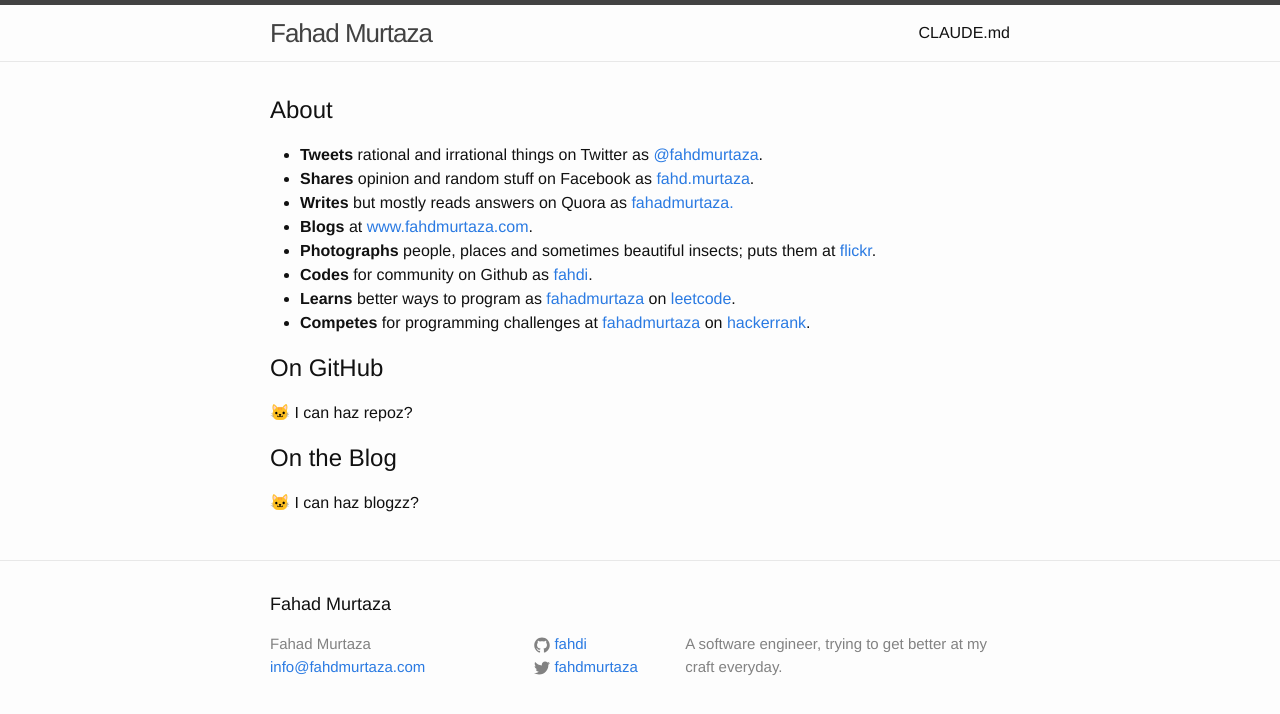
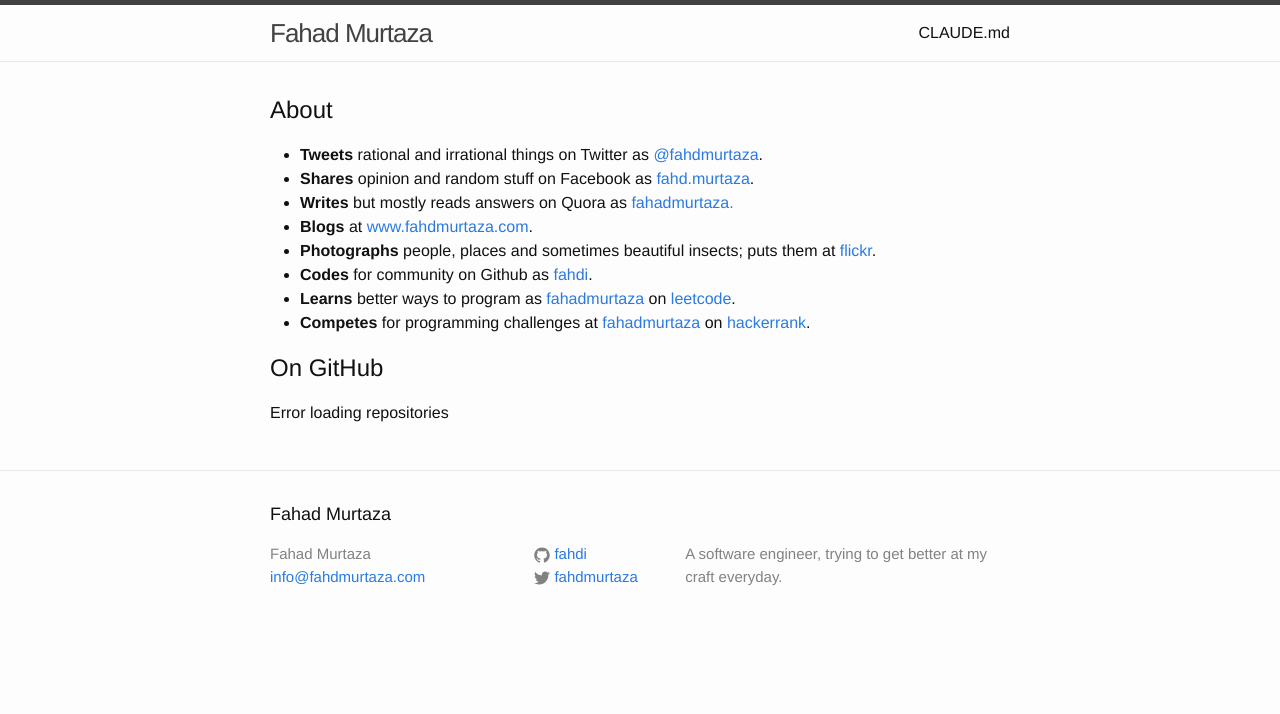
Before and after one commit to fahdi/fahdi.github.io, a Jekyll site: the page built from index.md, in a window 1280 px wide. Shown: the top 714 px of the page. Built offline with Jekyll 4.4.1, drawn with Linux system fonts in a browser that asks for light colours; nearby versions of some CDN libraries; some of the changed lines change nothing that is shown.

Commit message:
Refactored GitHub repositories fetching to use Fetch API for improved performance and error handling in head.html. Removed redundant blog posts include in home.html layout.

```diff
--- a/_includes/head.html
+++ b/_includes/head.html
@@ -7,26 +7,33 @@
   <link rel="stylesheet" href="{{ " /css/main.css " | prepend: site.baseurl }}">
   <link rel="canonical" href="{{ page.url | replace:'index.html','' | prepend: site.baseurl | prepend: site.url }}">
   <link rel="alternate" type="application/rss+xml" title="{{ site.title }}" href="{{ " /feed.xml " | prepend: site.baseurl | prepend: site.url }}" />
-  <script src="https://cdnjs.cloudflare.com/ajax/libs/jquery/3.2.1/jquery.min.js"></script>
   <script>
-    $.ajax({
-      type: "GET",
-      url: '//api.github.com/users/{{ site.github.user }}/repos?callback=?',
-      data: { type: "all", sort: "pushed", direction: "desc" },
-      dataType: 'json',
-      success: function(resp) {
-        if (resp.data.length > 0) {
-          $('#gh_repos').html('<div class="home"><ul></ul></div>');
-          for (var i = 0; i < $(resp.data).length && i < {{ site.github.repo_count }}; i++) {
-            $('#gh_repos > .home > ul').append(
-              '<li><a href="' + resp.data[i]['html_url'] + '">' + resp.data[i]['name'] + '</a> ' +  (resp.data[i]['description'] ? resp.data[i]['description'] : '') + '</li>'
-            );
-          }
+    fetch('//api.github.com/users/{{ site.github.user }}/repos?sort=pushed&direction=desc')
+      .then(response => response.json())
+      .then(data => {
+        const reposContainer = document.getElementById('gh_repos');
+        if (data.length > 0) {
+          const limit = {{ site.github.repo_count }};
+          const reposToShow = data.slice(0, limit);
+
+          let html = '<div class="home"><ul>';
+          reposToShow.forEach(repo => {
+            html += '<li><a href="' + repo.html_url + '">' + repo.name + '</a>';
+            if (repo.description) {
+              html += ' ' + repo.description;
+            }
+            html += '</li>';
+          });
+          html += '</ul></div>';
+
+          reposContainer.innerHTML = html;
         } else {
-          $('#gh_repos').html('<p>&#128049; LOLCODE:404. I Cant haz code</p>');
+          reposContainer.innerHTML = '<p>&#128049; LOLCODE:404. I Cant haz code</p>';
         }
-      }
-    });
-
+      })
+      .catch(error => {
+        console.error('Error fetching GitHub repos:', error);
+        document.getElementById('gh_repos').innerHTML = '<p>Error loading repositories</p>';
+      });
   </script>
 </head>
--- a/_layouts/home.html
+++ b/_layouts/home.html
@@ -12,7 +12,6 @@
         {{ content }}
         {% include about.html %}
         {% include github.html %}
-        {% include blog-posts.html %}
       </div>
     </div>
 
```
